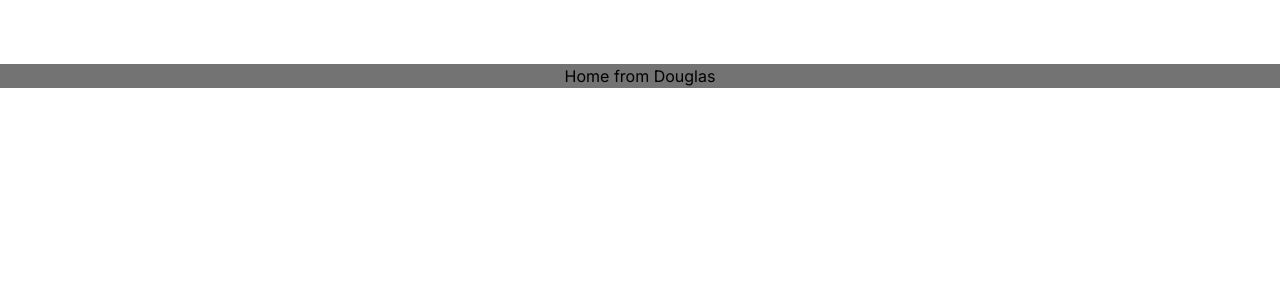
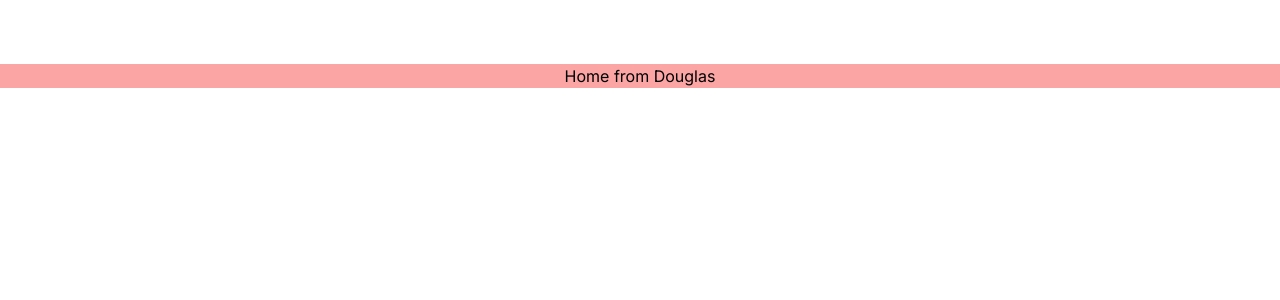
Before and after one commit to DouglasUtf/aval2, a Next.js app: page / in a window 1280 px wide. Shown: the top 300 px of the page. Built offline with nearby package versions, Linux system fonts and the light colour scheme.

Commit message:
Change Inicial Page

```diff
--- a/app/layout.tsx
+++ b/app/layout.tsx
@@ -17,7 +17,7 @@ export default function RootLayout({
     <html lang="en">
       <body className={inter.className}>
         {children}
-      </body>
+        </body>
     </html>
   )
 }
--- a/app/page.tsx
+++ b/app/page.tsx
@@ -2,6 +2,6 @@ import Image from 'next/image'
 
 export default function Home() {
   return (
-    <h2 className='text-center mt-16 bg-neutral-500'> Home from Douglas</h2>
+    <h2 className='text-center mt-16 bg-red-300'>Home from Douglas</h2>
   )
 }
```
